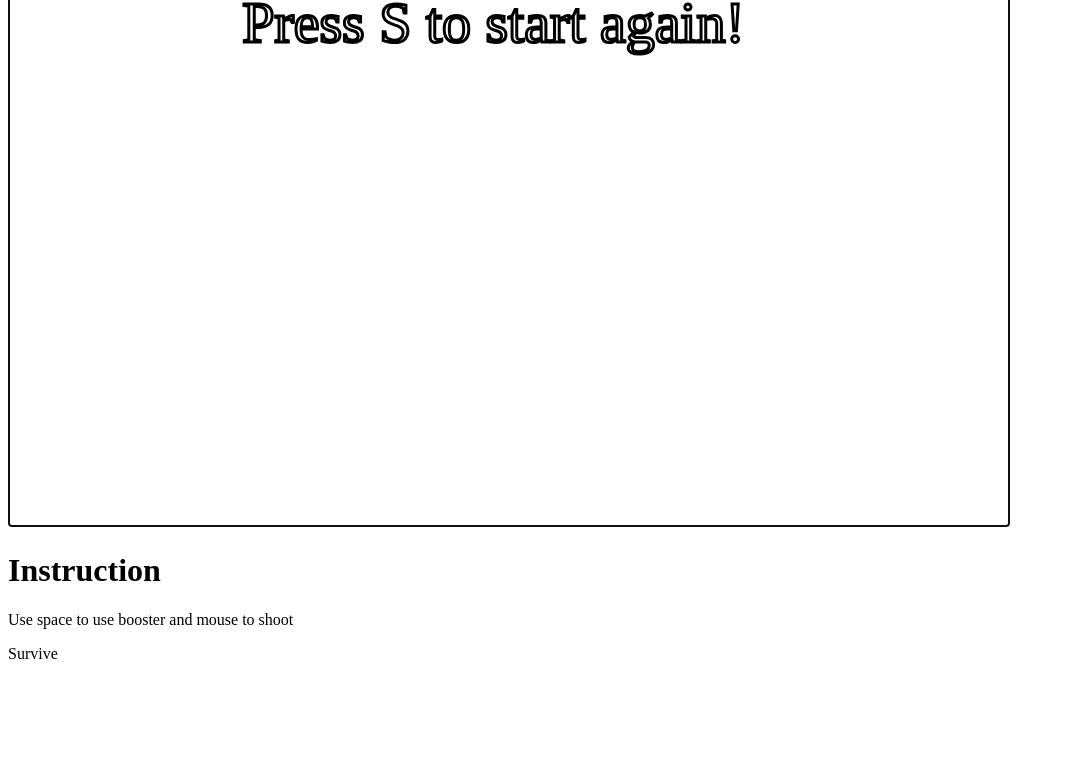
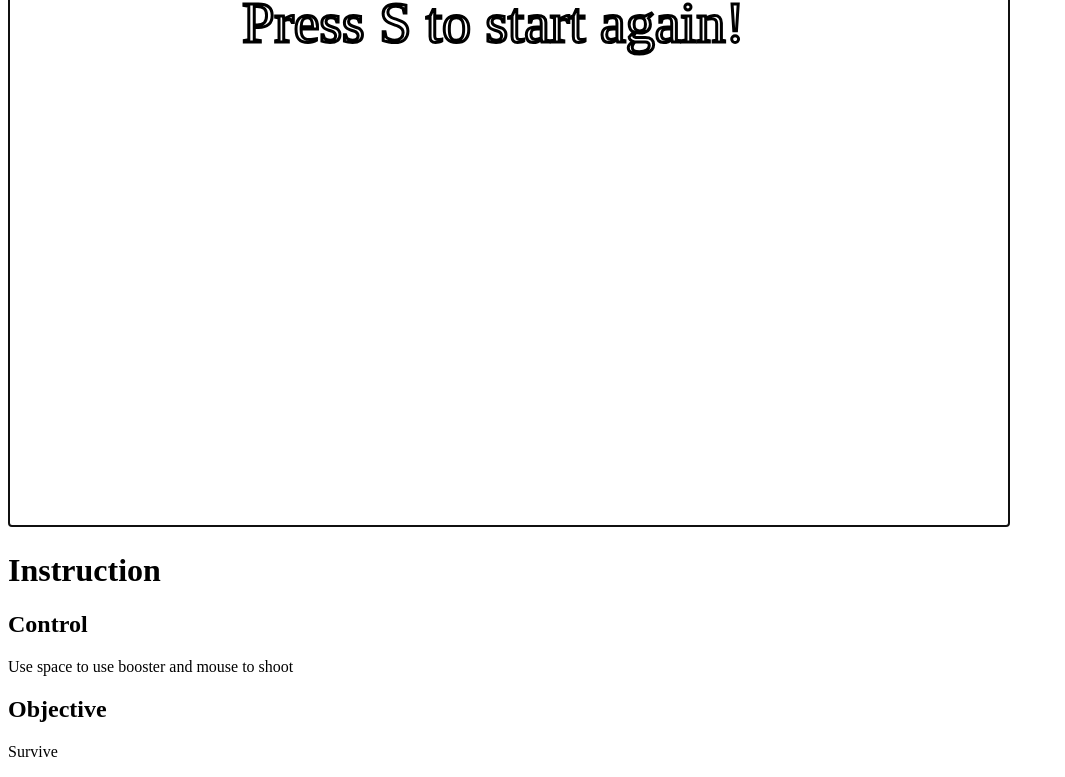
Before and after one commit to baottn/491GameProject, a plain HTML site: page index.html in a window 1280 px wide. Shown: the part 483-1260 px from the top of the page, without its empty margins (0-1065 px from the left). Before the commit the page ends 1162 px from the top, so only its background shows below. Drawn offline with Linux system fonts and the light colour scheme.

Commit message:
Update layout for instruction

```diff
--- a/index.html
+++ b/index.html
@@ -24,12 +24,11 @@
 </head>
 
 <body>
-    <canvas id="gameWorld" width="1000" height="1000" style="background: white; border: 1px solid black" tabindex="0" autofocus></canvas>
-
     <div>
+        <canvas id="gameWorld" width="1000" height="1000" style="background: white; border: 1px solid black" tabindex="0" autofocus></canvas>
         <h1>Instruction</h1>
-        <p>Use space to use booster and mouse to shoot</p>
-        <p>Survive</p>
+        <p> <h2>Control</h2> Use space to use booster and mouse to shoot</p>
+        <p><h2>Objective</h2> Survive</p>
     </div>
 </body>
 
```
